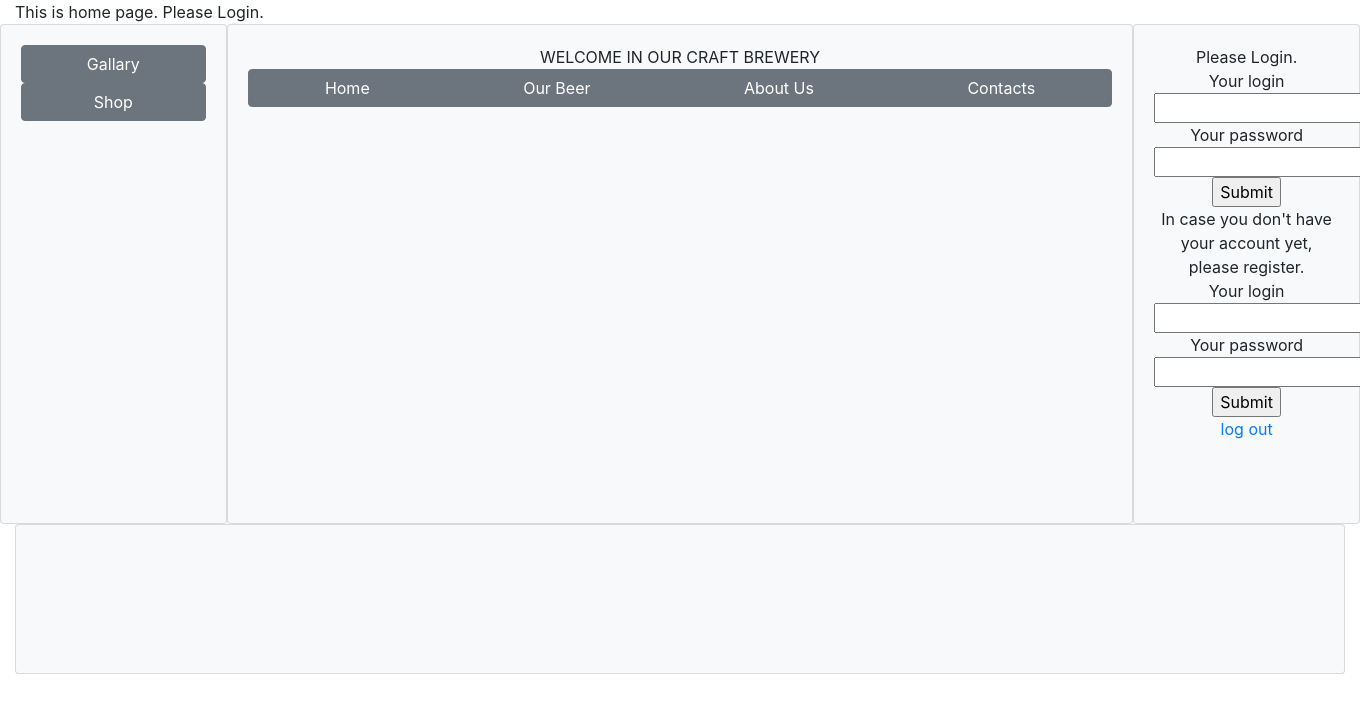
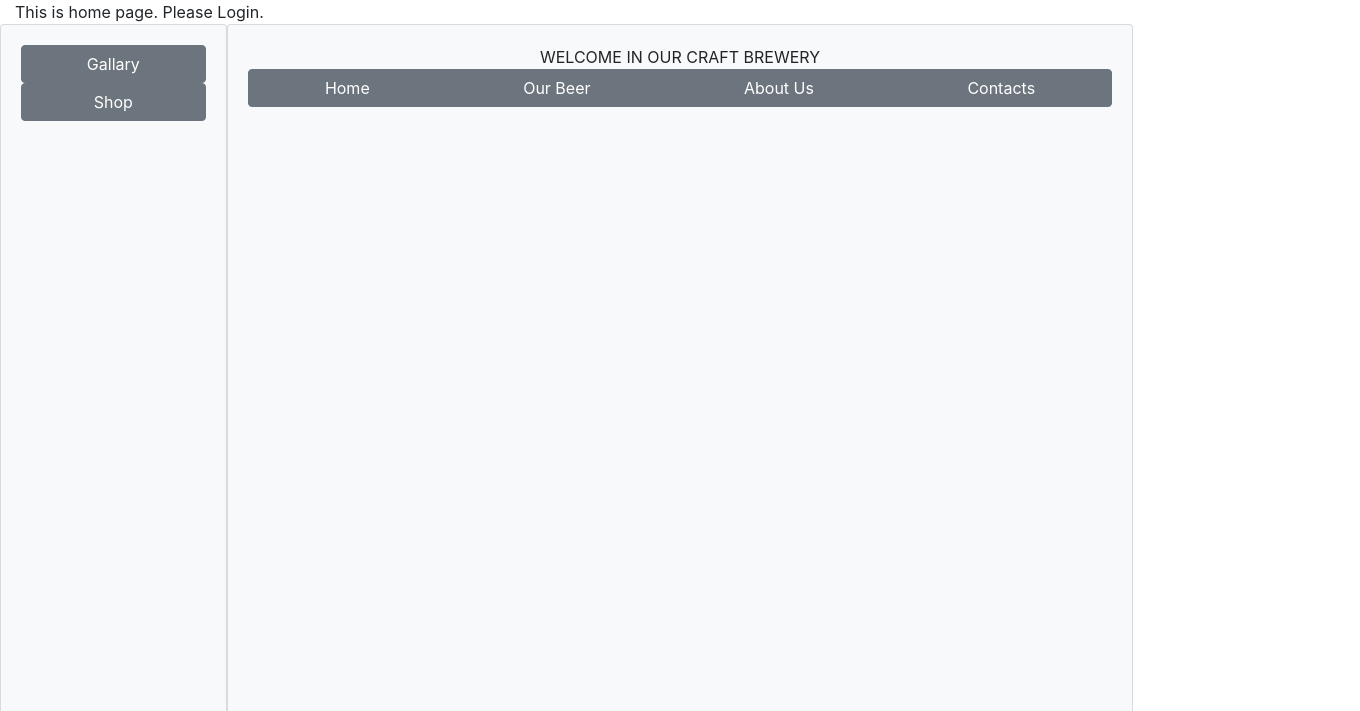
Before and after one commit to Antsipau/Beer_project, a Django app: page /page in a window 1360 px wide; the page is wider, and only the part inside the window is pictured. Shown: the top 711 px of that part. Before the commit the page ends 674 px from the top of that part, so only its background shows below. Run offline with Django 3.2, Linux system fonts and the light colour scheme; data comes from the database, SQL or seed files in the repository; both versions use the stored data as it was after the commit; some libraries are stand-ins or nearby versions.

Commit message:
new  hren"

```diff
--- a/app/templates/index.html
+++ b/app/templates/index.html
@@ -13,13 +13,13 @@
 {% endif %}
     <div class="row">
         <div class="col-2" style=" padding: 0px">
-            <div class="card card-body bg-light" align="left" style="height: 500px">
+            <div class="card card-body bg-light" align="left" style="height: 690px">
                 <a href="privet" type="button" class="btn btn-secondary" id = "button_privet">Gallary</a>
                 <button type="button" class="btn btn-secondary" id = "button_shop">Shop</button>
             </div>
         </div>
         <div class="col-8" style="padding: 0px">
-            <div class="card card-body bg-light" align="center" style="height: 500px">
+            <div class="card card-body bg-light" align="center" style="height: 690px">
                 {% trans "WELCOME" %} IN OUR CRAFT BREWERY
                 <div class="btn-group" role="group" aria-label="Basic example">
                     <button type="button" class="btn Home btn-secondary" id = "button_home_page">Home</button>
@@ -29,9 +29,9 @@
                 </div>
             </div>
         </div>
-{#        <img src="{{photo1.Photo.url}}">#}
+        <img src="{{photo1.Photo.url}}">
         <div class="col-2" style="padding: 0px">
-            <div class="card card-body bg-light" align="center" style="height: 500px">
+            <div class="card card-body bg-light" align="center" style="height: 690px">
              Please Login.
             <form method="post" action="/index_2">
                Your login <input type="text" name="your_name" id = "frame_your_name">
@@ -50,12 +50,12 @@
             </div>
         </div>
     </div>
-<div class="container-fluid">
-    <div class="row">
-        <div class="col-12" style="padding: 0px">
-            <div class="card card-body bg-light" align="center" style="height: 150px">
-            </div>
-        </div>
-    </div>
-</div>
+{#<div class="container-fluid">#}
+{#    <div class="row">#}
+{#        <div class="col-12" style="padding: 0px">#}
+{#            <div class="card card-body bg-light" align="center" style="height: 150px">#}
+{#            </div>#}
+{#        </div>#}
+{#    </div>#}
+{#</div>#}
 {% endblock %}
```
Also changed, not shown: db.sqlite3.
